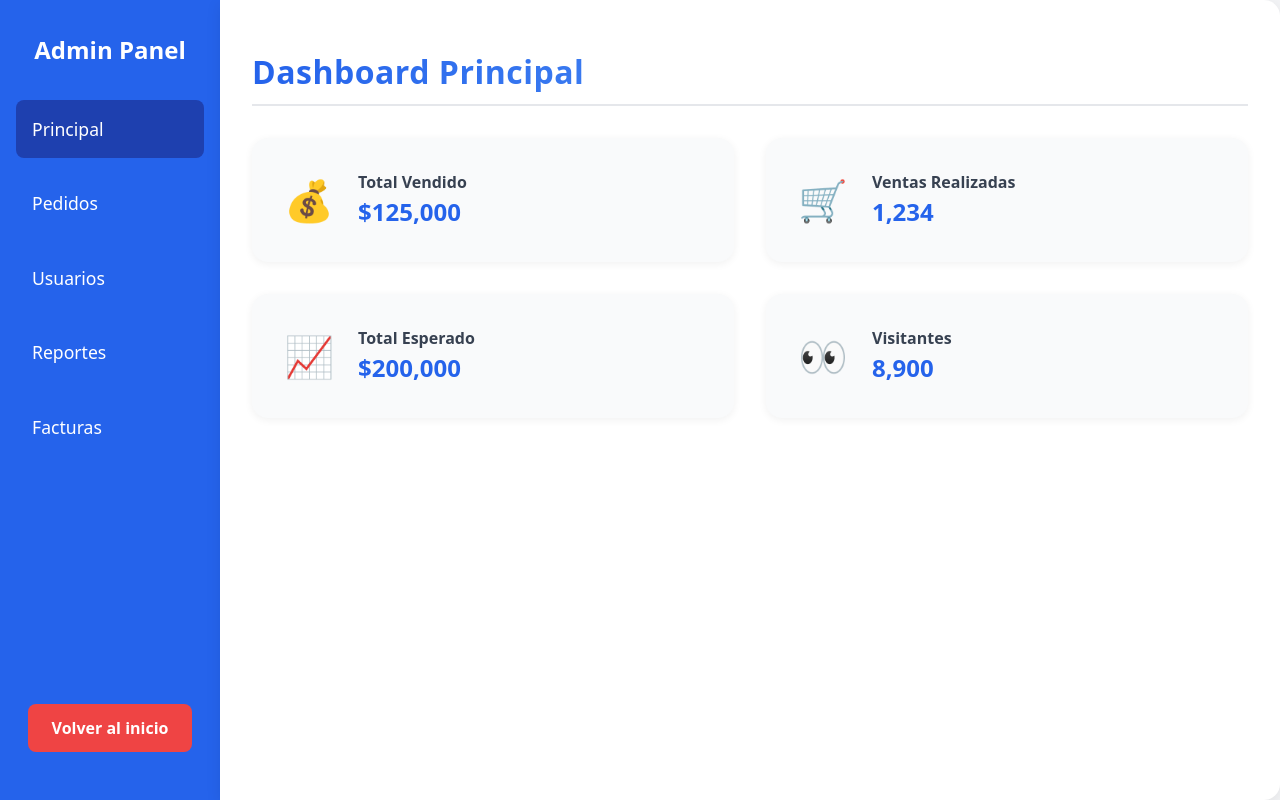
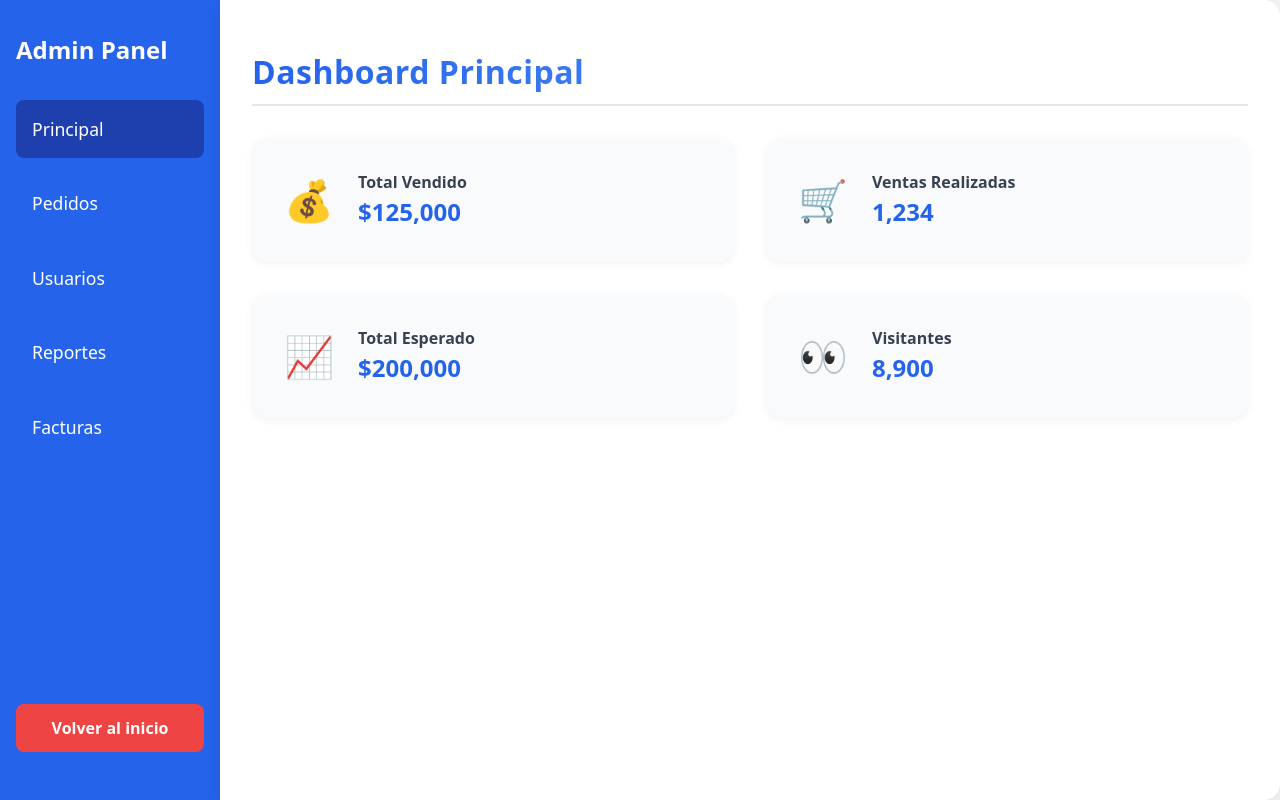
Before and after one commit to rxdrx/frontend-proyecto-final, a React (Vite) app: page /admin in a window 1280 px wide. Built offline with nearby package versions, Linux system fonts and the light colour scheme.

Commit message:
correccion de error en dashboard admin

```diff
--- a/src/assets/styles/AdminDashboard.css
+++ b/src/assets/styles/AdminDashboard.css
@@ -10,8 +10,9 @@
   color: white;
   display: flex;
   flex-direction: column;
-  align-items: center;
+  align-items: stretch; /* Cambiado de center a stretch */
   padding: 2rem 1rem;
+  height: 100vh; /* Asegura que ocupe toda la altura */
 }
 
 .admin-logo {
@@ -237,8 +238,10 @@
   background-color: #1d4ed8;
 }
 
-
 .admin-back-home {
+  display: block !important;
+  margin-top: auto;
+  width: 100%;
   background-color: #ef4444;
   color: white;
   border: none;
@@ -246,7 +249,6 @@
   border-radius: 0.5rem;
   font-weight: 600;
   cursor: pointer;
-  margin-top: auto;
   margin-bottom: 1rem;
   transition: background-color 0.2s;
 }
```
Also changed, not shown: 1 other file (tests, documents, lock files or other folders).
